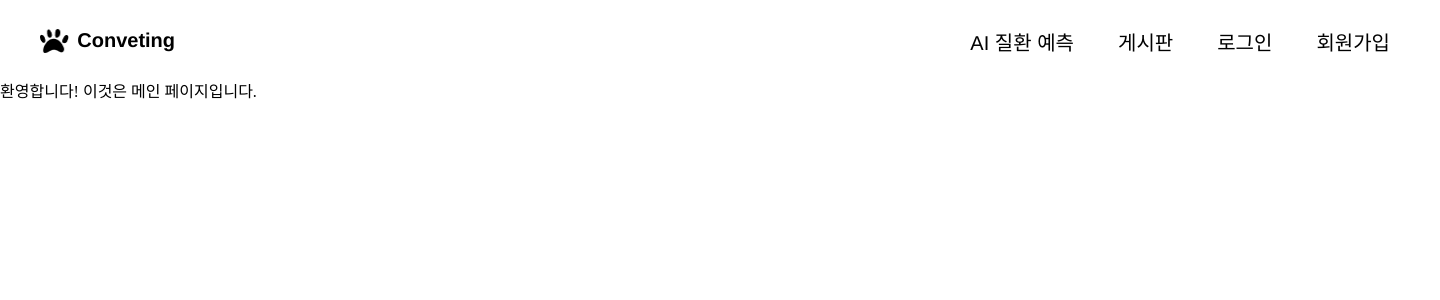
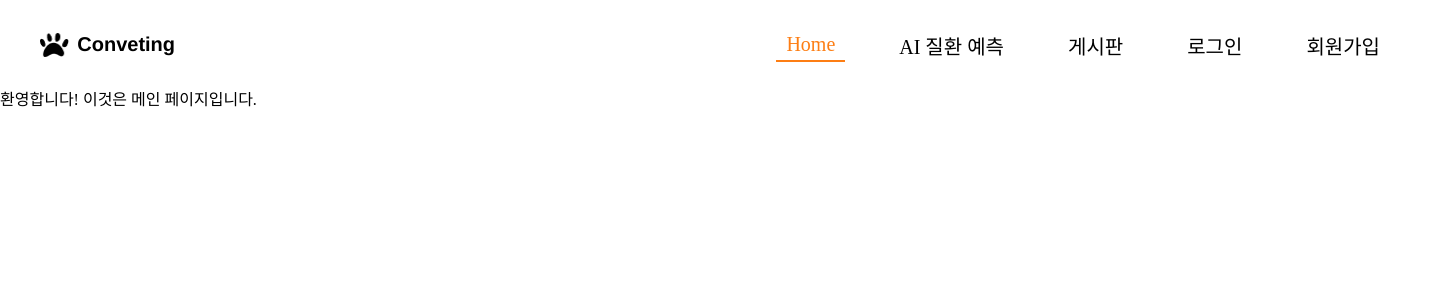
Before and after one commit to streqmin/conveting, a Django app: page / in a window 1440 px wide. Shown: the top 300 px of the page. Run offline with Django 4.2, Linux system fonts and the light colour scheme; parts of the project's set-up code (start-up, migrations or seed data) failed here and were passed over; some libraries are stand-ins or nearby versions.

Commit message:
feat: 네비게이션 로고에 메인페이지 링크 추가 및 메뉴 css 수정

```diff
--- a/static/style.css
+++ b/static/style.css
@@ -83,10 +83,26 @@
     position: relative;
     width: fit-content;
     margin-top: -1px;
-    font-family: "Poppins-Medium", Helvetica;
-    font-weight: 500;
+    padding: 4px 10px;
+    font-family: "Poppins-SemiBold";
+    /* font-weight: 600; */
     color: var(--defaultblack);
     font-size: 20px;
     letter-spacing: 0;
     line-height: normal;
 }
+
+.header .div.active,
+.header .text-wrapper-2.active {
+    border-bottom-width: 2px;
+    border-bottom-style: solid;
+    border-color: var(--orange-500);
+    display: inline-flex;
+    /* align-items: center;
+    justify-content: center;
+    gap: 10px;
+    padding: 4px 10px;
+    position: relative;
+    flex: 0 0 auto; */
+    color: var(--orange-500);
+}
--- a/templates/common/nav.html
+++ b/templates/common/nav.html
@@ -2,29 +2,33 @@
 <div class="header">
     <a href="{% url 'index' %}">
         <div class="logo">
-            <img class="group"
-                 src="{% static 'img/group.png' %}"
-                 width="auto"
-                 height="auto"
-                 alt="logo" />
+            <img class="group" src="{% static 'img/group.png' %}" />
             <div class="text-wrapper">Conveting</div>
         </div>
     </a>
     <div class="menu">
         <div class="div-wrapper">
+            <a href="{% url 'index' %}">
+                <div class="text-wrapper-2 {% if request.path == '/' %}active{% endif %}">Home</div>
+            </a>
+        </div>
+        <div class="div-wrapper">
             <a href="{% url 'prediction_create' %}">
-                <div class="text-wrapper-2">AI 질환 예측</div>
+                <div class="text-wrapper-2
+                            {% if '/prediction/' in request.path %}active{% endif %}">AI 질환 예측</div>
             </a>
         </div>
         <div class="div-wrapper">
             <a href="{% url 'post_list' %}">
-                <div class="text-wrapper-2">게시판</div>
+                <div class="text-wrapper-2
+                            {% if '/post/' in request.path %}active{% endif %}">게시판</div>
             </a>
         </div>
         {% if user.is_authenticated %}
             <div class="div-wrapper">
                 <a href="{% url 'mypage' %}">
-                    <div class="text-wrapper-2">마이페이지</div>
+                    <div class="text-wrapper-2
+                                {% if '/mypage/' in request.path %}active{% endif %}">마이페이지</div>
                 </a>
             </div>
             <div class="div-wrapper">
@@ -41,12 +45,14 @@
         {% else %}
             <div class="div-wrapper">
                 <a href="{% url 'login' %}">
-                    <div class="text-wrapper-2">로그인</div>
+                    <div class="text-wrapper-2
+                                {% if '/login/' in request.path %}active{% endif %}">로그인</div>
                 </a>
             </div>
             <div class="div-wrapper">
                 <a href="{% url 'account_signup' %}">
-                    <div class="text-wrapper-2">회원가입</div>
+                    <div class="text-wrapper-2
+                                {% if '/signup/' in request.path %}active{% endif %}">회원가입</div>
                 </a>
             </div>
         {% endif %}
```
